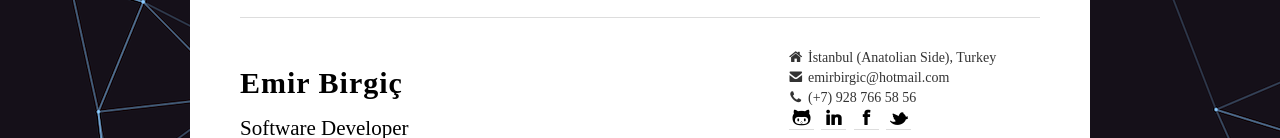
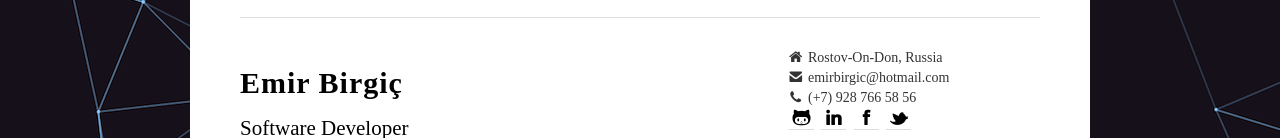
Before and after one commit to emirbirgic/emirbirgic.github.io, a plain HTML site: page index.html in a window 1280 px wide. Shown: the part 148-286 px from the top of the page. Drawn offline with nearby package versions, Linux system fonts and the light colour scheme; a web font is replaced by a local one.

Commit message:
Update index.html

```diff
--- a/index.html
+++ b/index.html
@@ -63,7 +63,7 @@
             </div>
             <div class="social offset1 span4">
                 <ul>
-                    <li><i class="icon-home"></i> İstanbul (Anatolian Side), Turkey</li>
+                    <li><i class="icon-home"></i> Rostov-On-Don, Russia</li>
                     <li><i class="icon-envelope-alt"></i>
                         <!-- * attempt to hide e-mail from spambots * -->
                         <script type="text/javascript">
```
